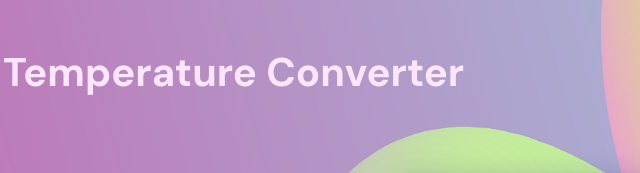
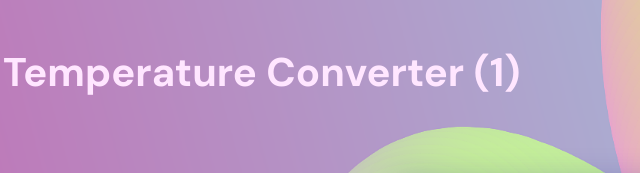
Before and after one commit to jayanzth/Temp-Calc, a plain HTML site: page index.html in a window 1280 px wide. Shown: the top 173 px of the page, 79-719 px from the left. Drawn offline with nearby package versions, Linux system fonts and the light colour scheme.

Commit message:
SCRUM-4 helloworld

```diff
--- a/index.html
+++ b/index.html
@@ -17,7 +17,7 @@
         <div class="container">
             <div class="row align-items-center justify-content-center">
                 <div class="intro">
-                    <h1 class="py-5" style="font-weight: bold; color: #ffe6ff;">Temperature Converter</h1>
+                    <h1 class="py-5" style="font-weight: bold; color: #ffe6ff;">Temperature Converter (1)</h1>
                     <br>
                     <main class="w-100 m-auto glass">
                         <form onsubmit="return false">
```
